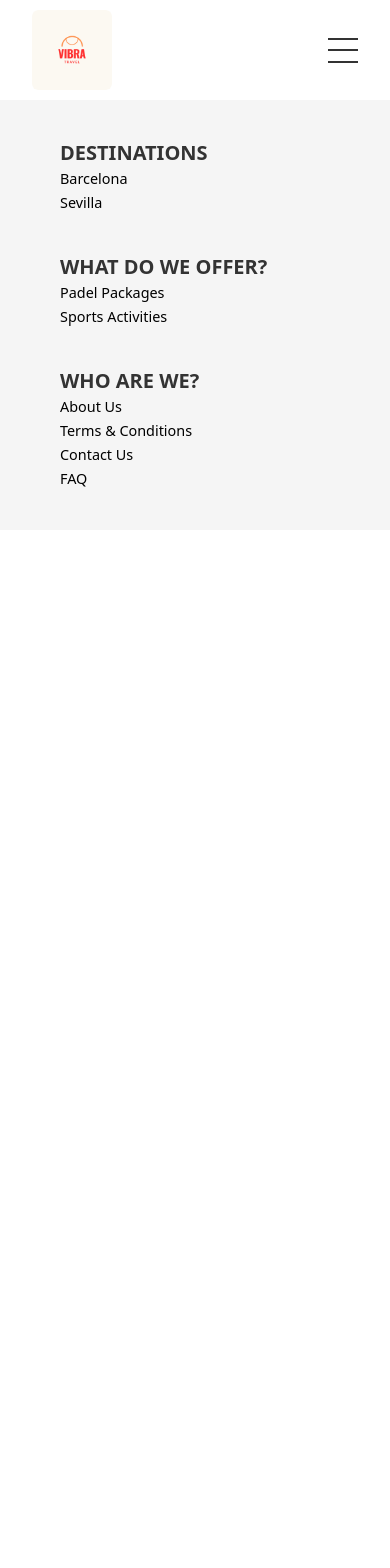
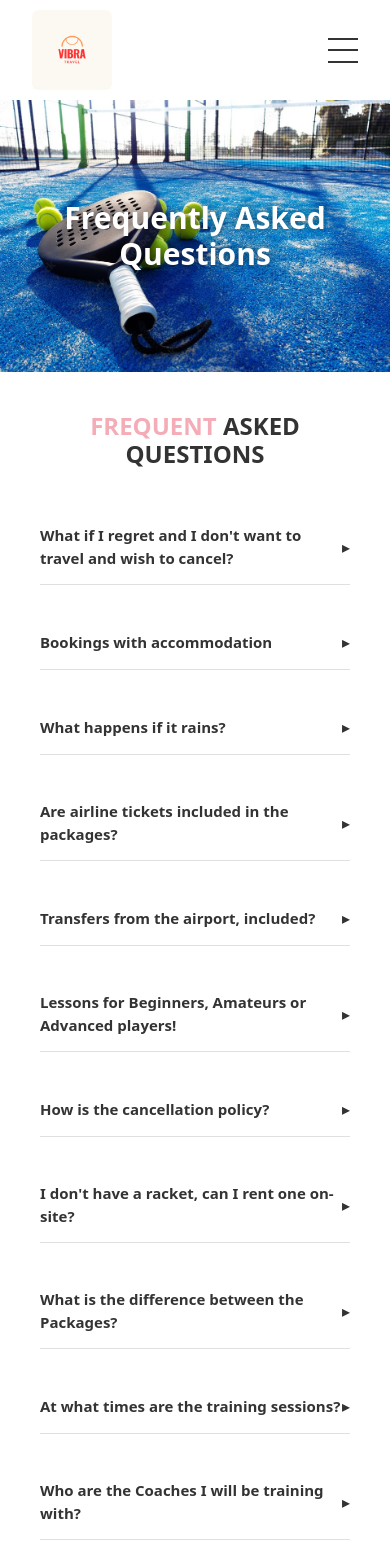
Before and after one commit to NicolasCornaglia/vibra-travel, a Vue app: page /faq in a window 390 px wide. Shown: the top 1568 px of the page. Before the commit the page ends 844 px from the top, so only its background shows below. Built offline with nearby package versions, Linux system fonts and the light colour scheme.

Commit message:
feat: add FAQ page

```diff
--- a/src/components/FAQ.vue
+++ b/src/components/FAQ.vue
@@ -0,0 +1,209 @@
+<template>
+  <div class="faq-container">
+    <h2 class="faq-title">
+      <span class="faq-title-frequent">FREQUENT</span> ASKED QUESTIONS
+    </h2>
+
+    <div class="faq-grid">
+      <div v-for="(faq, index) in faqs" :key="index" class="faq-item">
+        <div
+          class="faq-question"
+          @click="toggleFaq(index)"
+          :class="{ active: openFaqs[index] }"
+        >
+          <span>{{ faq.question }}</span>
+          <span class="toggle-icon">{{ openFaqs[index] ? "▾" : "▸" }}</span>
+        </div>
+        <div
+          class="faq-answer"
+          :class="{ open: openFaqs[index] }"
+          v-if="openFaqs[index]"
+        >
+          <div v-html="faq.answer"></div>
+        </div>
+      </div>
+    </div>
+  </div>
+</template>
+
+<script setup lang="ts">
+import { ref, reactive } from "vue";
+
+interface FAQ {
+  question: string;
+  answer: string;
+}
+
+const openFaqs = reactive<Record<number, boolean>>({});
+
+const faqs = ref<FAQ[]>([
+  {
+    question: "What if I regret and I don't want to travel and wish to cancel?",
+    answer:
+      "Don't worry! We will try our best to maintain your deposit so you can select another date.<br><br>If you are not sure when you will be able to travel again and prefer to have the money back we will <strong>refund 100% of the money with at least 48h notice</strong> and wish to see you in a future event. If you have accommodation we need 7 days notice.",
+  },
+  {
+    question: "Bookings with accommodation",
+    answer: "Our accommodations are carefully selected for your comfort.",
+  },
+  {
+    question: "What happens if it rains?",
+    answer:
+      "We have contingency plans for rainy days to ensure your experience is not affected.",
+  },
+  {
+    question: "Are airline tickets included in the packages?",
+    answer:
+      "No, airline tickets are not included in our packages. You'll need to arrange your own transportation to the destination.",
+  },
+  {
+    question: "Transfers from the airport, included?",
+    answer: "Transfers can be arranged for an additional fee.",
+  },
+  {
+    question: "Lessons for Beginners, Amateurs or Advanced players!",
+    answer:
+      "We offer lessons for all skill levels, from complete beginners to advanced players.",
+  },
+  {
+    question: "How is the cancellation policy?",
+    answer:
+      "Please refer to our detailed cancellation policy in the booking terms and conditions.",
+  },
+  {
+    question: "I don't have a racket, can I rent one on-site?",
+    answer: "Yes, racket rentals are available on-site for your convenience.",
+  },
+  {
+    question: "What is the difference between the Packages?",
+    answer:
+      "Each package offers different features, duration, and amenities to suit various preferences and budgets.",
+  },
+  {
+    question: "At what times are the training sessions?",
+    answer:
+      "Training sessions typically run in the morning and afternoon, with specific times provided in your booking confirmation.",
+  },
+  {
+    question: "Who are the Coaches I will be training with?",
+    answer:
+      "Our coaches are certified professionals with extensive experience in padel instruction.",
+  },
+  {
+    question:
+      "Can I join a Padel Experience when there are not dates scheduled?",
+    answer:
+      "Please contact us directly to inquire about custom dates outside our regular schedule.",
+  },
+  {
+    question:
+      "I am a companion who travels with someone who is joining a package. Can I still travel?",
+    answer:
+      "Yes, companions are welcome! We offer special companion rates for those not participating in the padel activities.",
+  },
+  {
+    question: "Is it possible to add more hours to one of our packages?",
+    answer: "Yes, additional training hours can be arranged for an extra fee.",
+  },
+  {
+    question:
+      "How many hours per day are recommended for a customized experience?",
+    answer:
+      "We typically recommend 2-3 hours per day for an optimal learning experience.",
+  },
+  {
+    question: "If I come alone, will I have Individual or Group Sessions?",
+    answer:
+      "You'll join group sessions, but we can arrange individual lessons for an additional fee.",
+  },
+  {
+    question: "I want to know the name of the coach that will be training us.",
+    answer:
+      "Coach assignments are finalized closer to your booking date and will be communicated to you before your arrival.",
+  },
+  {
+    question: "What if I am unable to travel to the trip?",
+    answer:
+      "Please refer to our cancellation policy. With sufficient notice, we can offer rescheduling options.",
+  },
+  {
+    question:
+      "Can I book Accommodation and Transfers services through Spain Padel Experiences?",
+    answer:
+      "Yes, we can arrange both accommodation and transfer services to enhance your experience.",
+  },
+  {
+    question: "Spanish Coaches - English Speaking",
+    answer:
+      "All our coaches speak English, ensuring effective communication during training sessions.",
+  },
+  {
+    question: "How is the booking process?",
+    answer:
+      "The booking process involves selecting your package, dates, and any additional services, followed by a deposit payment to secure your spot.",
+  },
+]);
+
+const toggleFaq = (index: number) => {
+  openFaqs[index] = !openFaqs[index];
+};
+</script>
+
+<style scoped>
+.faq-container {
+  max-width: 1200px;
+  margin: 0 auto;
+  padding: 20px;
+}
+
+.faq-title {
+  text-align: center;
+  margin-bottom: 40px;
+}
+
+.faq-title-frequent {
+  color: var(--color-pink);
+}
+
+.faq-grid {
+  display: grid;
+  grid-template-columns: repeat(2, 1fr);
+  gap: 20px;
+}
+
+.faq-item {
+  border-bottom: 1px solid #e0e0e0;
+  margin-bottom: 10px;
+}
+
+.faq-question {
+  padding: 15px 0;
+  cursor: pointer;
+  display: flex;
+  justify-content: space-between;
+  align-items: center;
+  font-size: var(--font-size-base);
+  font-weight: 600;
+}
+
+.faq-answer {
+  padding-bottom: 15px;
+  line-height: 1.5;
+  font-size: var(--font-size-base);
+}
+
+.toggle-icon {
+  font-size: var(--font-size-lg);
+  transition: transform 0.3s ease;
+}
+
+.faq-question.active .toggle-icon {
+  transform: rotate(90deg);
+}
+
+@media (max-width: 768px) {
+  .faq-grid {
+    grid-template-columns: 1fr;
+  }
+}
+</style>
--- a/src/components/Header.vue
+++ b/src/components/Header.vue
@@ -10,8 +10,8 @@
           <div class="nav-links">
               <RouterLink to="/" class="nav-link" @click="closeMenu">HOME</RouterLink>
               <RouterLink to="/about" class="nav-link" @click="closeMenu">PADEL</RouterLink>
-              <RouterLink to="/sports" class="nav-link" @click="closeMenu">SPORTS</RouterLink>
-              <RouterLink to="/contact" class="nav-link" @click="closeMenu">CONTACT</RouterLink>
+              <RouterLink to="/" class="nav-link" @click="closeMenu">SPORTS</RouterLink>
+              <RouterLink to="/" class="nav-link" @click="closeMenu">CONTACT</RouterLink>
               <RouterLink to="/terms" class="nav-link" @click="closeMenu">T&Cs</RouterLink>
               <RouterLink to="/faq" class="nav-link" @click="closeMenu">FAQ's</RouterLink>
           </div>
@@ -35,19 +35,20 @@
 </template>
 
 <script setup lang="ts">
-import { RouterLink } from 'vue-router';
+import { RouterLink, useRouter } from 'vue-router';
 import { ref } from 'vue';
 import LanguageSelector from './LanguageSelector.vue';
 
-const isMenuOpen = ref(false)
+const router = useRouter();
+const isMenuOpen = ref(false);
 
 const redirectToHome = () => {
-  window.location.href = '/';
-}
+  router.push('/');
+};
 
 const toggleMenu = () => {
-  isMenuOpen.value = !isMenuOpen.value
-}
+  isMenuOpen.value = !isMenuOpen.value;
+};
 
 const closeMenu = () => {
   isMenuOpen.value = false
--- /dev/null
+++ b/src/components/pages/FAQPage.vue
@@ -0,0 +1,59 @@
+<template>
+    <div class="faq">
+      <div class="faq-title">
+        <img src="../../assets/photos/terms.jpg" alt="Terms & Conditions image" />
+        <h1>Frequently Asked Questions</h1>
+      </div>
+      <div class="faq-content">
+        <FAQ />
+      </div>
+
+    </div>
+
+  </template>
+
+  <script setup lang="ts">
+  import FAQ from '../FAQ.vue';
+  </script>
+
+  <style scoped>
+  .faq {
+    position: relative;
+  }
+
+  .faq-title {
+    position: relative;
+    width: 100%;
+    max-height: 400px;
+  }
+
+  .faq-title img {
+    width: 100%;
+    max-height: 400px;
+    object-fit: cover;
+    display: block;
+  }
+
+  .faq-title h1 {
+    position: absolute;
+    top: 50%;
+    left: 50%;
+    transform: translate(-50%, -50%);
+    color: white;
+    text-align: center;
+    width: 100%;
+    text-shadow: 0 0 10px rgba(0, 0, 0, 0.5);
+  }
+
+  .faq-content {
+    max-width: 1200px;
+    margin: 0 auto;
+    padding: 20px;
+  }
+
+  @media (max-width: 768px) {
+    .faq-title {
+      padding: 0px;
+    }
+  }
+  </style>
--- a/src/components/pages/TermsPage.vue
+++ b/src/components/pages/TermsPage.vue
@@ -1,4 +1,5 @@
 <template>
+  <div class="terms-page">
     <div class="terms">
       <div class="terms-title">
         <img src="../../assets/photos/terms.jpg" alt="Terms & Conditions image" />
@@ -6,10 +7,10 @@
       </div>
       <div class="terms-content">
         <div class="terms-content-title">
-        <h1>
+          <h2>
             <span class="terms-black">BOOK WITH</span>
             <span class="terms-pink"> CONFIDENCE</span>
-        </h1>
+          </h2>
           <p>When you choose a trip with us, changing plans is easy!</p>
         </div>
         <div class="terms-content-text">
@@ -54,9 +55,13 @@
         </div>
       </div>
     </div>
+    <FAQ />
+  </div>
 </template>
 
-<script setup lang="ts"></script>
+<script setup lang="ts">
+import FAQ from '../FAQ.vue';
+</script>
 
 <style scoped>
 .terms {
@@ -82,8 +87,6 @@
   left: 50%;
   transform: translate(-50%, -50%);
   color: white;
-  font-size: 4rem;
-  font-weight: 600;
   text-align: center;
   width: 100%;
   text-shadow: 0 0 10px rgba(0, 0, 0, 0.5);
@@ -101,18 +104,11 @@
   flex-direction: column;
   justify-content: center;
   align-items: center;
-  font-weight: 500;
 }
-.terms-content-title h1 {
-  font-size: 2.3rem;
-}
+
 
 .terms-pink {
   color: #f4acb7;
-}
-
-.terms-content-text h3 {
-  font-size: 1.5rem;
 }
 
 .terms-content-text-item {
@@ -125,24 +121,11 @@
 
 /* Responsive Fix */
 @media (max-width: 768px) {
-  .terms-title h1 {
-    font-size: 2rem;
-  }
 
-  .terms-content-title h1 {
-    font-size: 1.5rem;
-  }
-
-  .terms-content-title p {
-    font-size: 0.8rem;
-  }
-
-  .terms-content-text h3 {
-    font-size: 1.2rem;
-  }
-
-  .terms-content-text-item p {
-    font-size: 0.8rem;
+  .terms-content-title  {
+    text-align: center;
+    margin-bottom: 40px;
+    padding: 0px;
   }
 }
 </style>
--- /dev/null
+++ b/src/components/shims-vue.d.ts
@@ -0,0 +1,5 @@
+declare module '*.vue' {
+  import type { DefineComponent } from 'vue'
+  const component: DefineComponent<{}, {}, any>
+  export default component
+}
--- a/src/router/index.ts
+++ b/src/router/index.ts
@@ -3,6 +3,7 @@ import type { RouteRecordRaw } from 'vue-router'
 import HomePage from '../components/pages/HomePage.vue'
 import AboutPage from '../components/pages/AboutPage.vue'
 import TermsPage from '../components/pages/TermsPage.vue'
+import FAQPage from '../components/pages/FAQPage.vue'
 
 const routes: Array<RouteRecordRaw> = [
   {
@@ -17,8 +18,13 @@ const routes: Array<RouteRecordRaw> = [
   },
   {
     path: '/terms',
-    name: 'T&C',
+    name: 'Terms',
     component: TermsPage
+  },
+  {
+    path: '/faq',
+    name: 'FAQ',
+    component: FAQPage
   }
 ]
 
```
Lines whose indentation alone changed are shown as unchanged.
